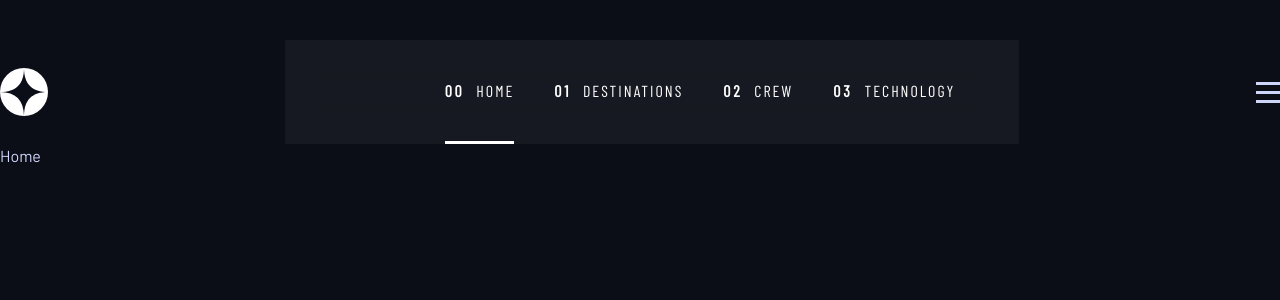
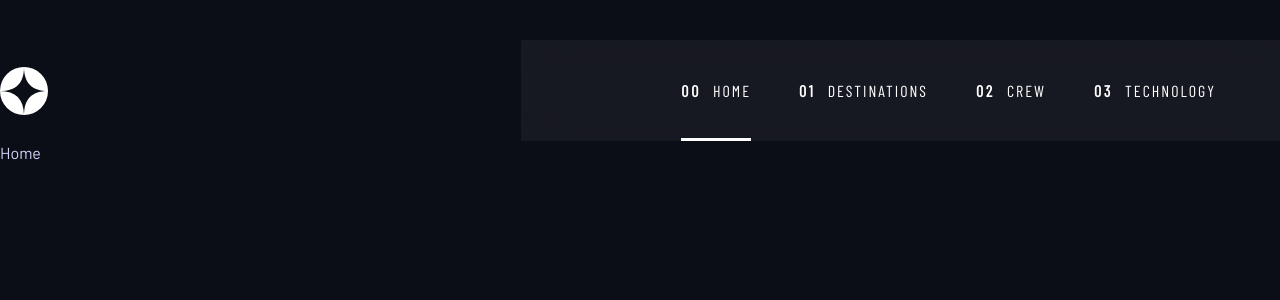
Before and after one commit to konotovsky/space-tourism-website, a React (Vite) app: page / in a window 1280 px wide. Shown: the top 300 px of the page. Built offline with nearby package versions, Linux system fonts and the light colour scheme; a web font is replaced by a local one.

Commit message:
Implement burger menu

```diff
--- a/package.json
+++ b/package.json
@@ -11,6 +11,7 @@
   },
   "dependencies": {
     "@tailwindcss/vite": "^4.1.18",
+    "clsx": "^2.1.1",
     "react": "^19.2.0",
     "react-dom": "^19.2.0",
     "react-router": "^7.13.0",
--- a/src/components/ui/Menu.tsx
+++ b/src/components/ui/Menu.tsx
@@ -11,28 +11,62 @@ export default function Menu({ items }: MenuProps) {
 
   return (
     <>
-      <nav className="hidden gap-10 text-white uppercase sm:flex xl:bg-white/5 xl:pr-16 xl:pl-40 xl:backdrop-blur-[20px]">
+      <nav className="hidden text-white uppercase sm:flex xl:bg-white/5 xl:pr-16 xl:pl-40 xl:backdrop-blur-[20px]">
+        <ul className="flex gap-12">
           {items.map((item, index) => {
             const number = index.toString().padStart(2, "0");
 
             return (
+              <li className="sm:py-[38.5px]" key={item.path}>
                 <NavLink
-              key={item.path}
                   to={item.path}
                   end={item.path === "/"}
                   className={({ isActive }) =>
                     `font-barlow-condensed text-base tracking-[2px] hover:border-white/50 sm:border-b-[3px] sm:py-[38.5px] ${isActive ? "sm:border-white hover:sm:border-white" : "sm:border-transparent"}`
                   }
                 >
-              <span className="mr-3 font-bold tracking-[2.7px]">{number}</span>
+                  <span className="mr-3 font-bold tracking-[2.7px]">
+                    {number}
+                  </span>
                   {item.name}
                 </NavLink>
+              </li>
             );
           })}
+        </ul>
       </nav>
-      <button onClick={toggleMenu}>
+      <button className="z-1000 sm:hidden" onClick={toggleMenu}>
         <img src={isOpen ? menuClose : menuOpen} alt="Menu toggle" />
       </button>
+      {isOpen && (
+        <div className="absolute inset-0 ml-auto max-w-2/3 bg-white/5 backdrop-blur-[20px]">
+          <nav className="mt-33.25 text-white uppercase">
+            <ul className="flex flex-col gap-8">
+              {items.map((item, index) => {
+                const number = index.toString().padStart(2, "0");
+
+                return (
+                  <li key={item.path}>
+                    <NavLink
+                      to={item.path}
+                      end={item.path === "/"}
+                      onClick={() => setIsOpen(false)}
+                      className={({ isActive }) =>
+                        `font-barlow-condensed border-l-[3px] pl-8 text-base tracking-[2px] ${isActive ? "border-white" : "border-transparent"}`
+                      }
+                    >
+                      <span className="mr-3 font-bold tracking-[2.7px]">
+                        {number}
+                      </span>
+                      {item.name}
+                    </NavLink>
+                  </li>
+                );
+              })}
+            </ul>
+          </nav>
+        </div>
+      )}
     </>
   );
 }
```
Also changed, not shown: 1 other file (tests, documents, lock files or other folders). Lines whose indentation alone changed are shown as unchanged.
